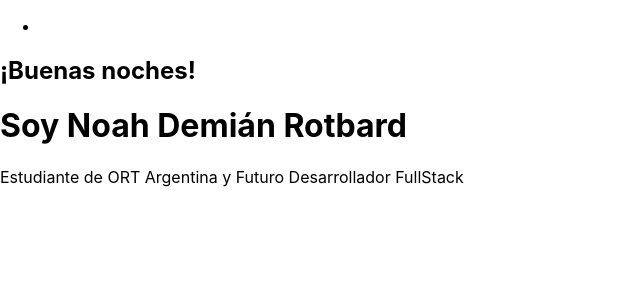
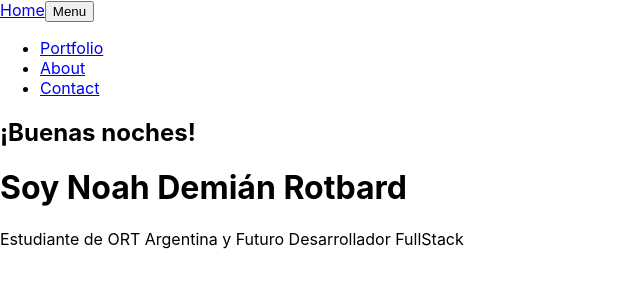
Before and after one commit to DuckyCom/portfolio, a React (Create React App) app: page / in a window 1280 px wide. Shown: the top 300 px of the page, without its empty margins (0-640 px from the left). Built offline with nearby package versions, Linux system fonts and the light colour scheme.

Commit message:
Co-authored-by: AmelieTW <Ame005@users.noreply.github.com>

```diff
--- a/src/components/Header/index.jsx
+++ b/src/components/Header/index.jsx
@@ -1,7 +1,4 @@
-
-
-
-const HeaderBar = (props) =>{
+/*const HeaderBar = (props) =>{
 
     const nombres = [
         "Acerca de mi",
@@ -23,4 +20,28 @@ const HeaderBar = (props) =>{
     );
 }
 
+export default HeaderBar;*/
+import React from 'react'
+
+function HeaderBar() {
+  return (
+    <nav className="navbar navbar-expand-lg bg-secondary text-uppercase fixed-top" id="mainNav">
+            <div className="container">
+                <a className="navbar-brand" href="#page-top">Home</a>
+                <button className="navbar-toggler text-uppercase font-weight-bold bg-primary text-white rounded" type="button" data-bs-toggle="collapse" data-bs-target="#navbarResponsive" aria-controls="navbarResponsive" aria-expanded="false" aria-label="Toggle navigation">
+                    Menu
+                    <i className="fas fa-bars"></i>
+                </button>
+                <div className="collapse navbar-collapse" id="navbarResponsive">
+                    <ul className="navbar-nav ms-auto">
+                        <li className="nav-item mx-0 mx-lg-1"><a className="nav-link py-3 px-0 px-lg-3 rounded" href="#portfolio">Portfolio</a></li>
+                        <li className="nav-item mx-0 mx-lg-1"><a className="nav-link py-3 px-0 px-lg-3 rounded" href="#about">About</a></li>
+                        <li className="nav-item mx-0 mx-lg-1"><a className="nav-link py-3 px-0 px-lg-3 rounded" href="#contact">Contact</a></li>
+                    </ul>
+                </div>
+            </div>
+        </nav>
+  )
+}
+
 export default HeaderBar;
```
